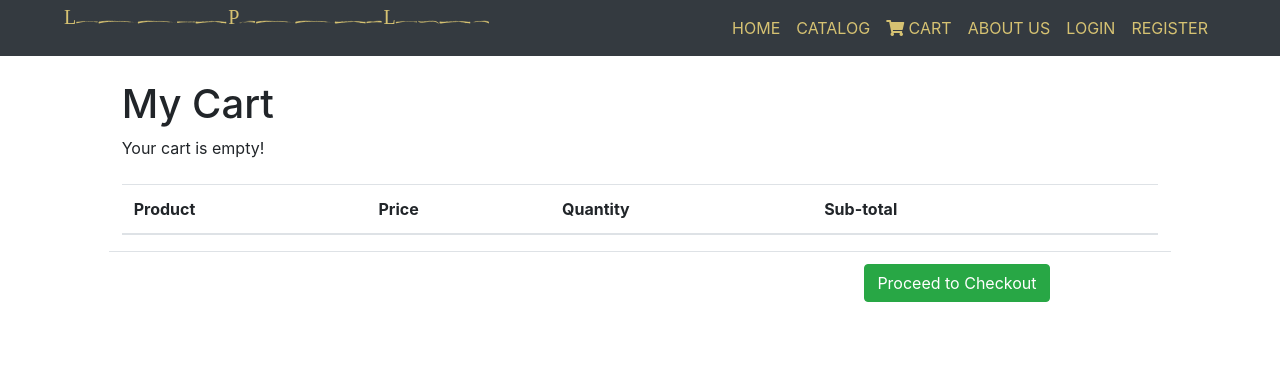
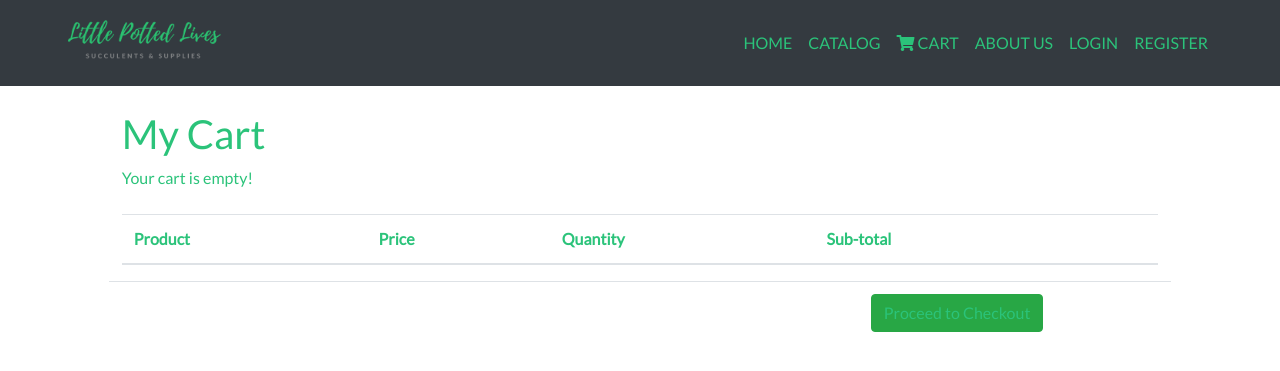
Before and after one commit to ag-ilustre/little-potted-friends-ecommerce, a PHP site: page /app/views/cart.php in a window 1280 px wide. Shown: the top 371 px of the page. Run offline with PHP 8.4, Linux system fonts and the light colour scheme; lists and menus that the app fills with data are empty; some libraries are stand-ins or nearby versions.

Commit message:
includes logo, edits in css

```diff
--- a/app/assets/css/style.css
+++ b/app/assets/css/style.css
@@ -1,21 +1,27 @@
 * {
 	/*background-color: #F7F7F7;*/
-	/*font-family: 'Roboto', sans-serif;*/
+	font-family: 'Lato', sans-serif;
+	color: rgba(43,195,122,1) !important;
 }
 
-@font-face {
-  font-family: AmithenExtra;
-  src: url(../font/AmithenExtra.otf);
+/*@font-face {
+  font-family: Amithen;
+  src: url(../font/Amithen.otf);
 }
-
+*/
 
 /*HEADER*/
+/*
+#storeName {
+	color: rgba(43,195,122,1) !important;
+	font-size: 1.5rem;
+	font-family: 'Satisfy', cursive ;
+}*/
 
-#storeName {
-	color: #d6c272 !important;
-	font-family: AmithenExtra !important;
+#companyLogo {
+	height: 60px;
+	width: auto;
 }
-
 /*#nav-home {
 	color: #d6c272 !important;
 	height: 1rem;
@@ -23,24 +29,24 @@
 }*/
 
 .nav-link:link {
-	color: #d6c272 !important;
+	color: rgba(43,195,122,1) !important;
 }
 
 .nav-link:hover {
-	color: #d6c272 !important;
-	height: 1rem;
+	color: #2BC372 !important;
+	font-size: 1rem;
 	border-color: #F7F7F7;
 }
 
 .nav-link:active {
-	color: #d6c272 !important;
-	height: 1rem;
+	color: #2BC372 !important;
+	font-size: 1rem;
 	border-color: #F7F7F7;
 }
 
 .nav-link:visited {
-	color: #d6c272 !important;
-	height: 1rem;
+	color: #2BC372 !important;
+	font-size: 1rem;
 	border-color: #F7F7F7;
 }
 
--- a/app/partials/header.php
+++ b/app/partials/header.php
@@ -14,11 +14,10 @@
     <link rel="stylesheet" href="https://use.fontawesome.com/releases/v5.5.0/css/all.css" integrity="sha384-B4dIYHKNBt8Bc12p+WXckhzcICo0wtJAoU8YZTY5qE0Id1GSseTk6S+L3BlXeVIU" crossorigin="anonymous">
 
     <!-- google font -->
-    <link href="https://fonts.googleapis.com/css?family=Roboto" rel="stylesheet">
+   <link href="https://fonts.googleapis.com/css?family=Lato|Satisfy" rel="stylesheet">
 
     <!-- favicon -->
-    <link rel="icon" type="image/png" href="../assets/images/cactus.png">
-    <!-- <div>Icons made by <a href="https://www.freepik.com/" title="Freepik">Freepik</a> from <a href="https://www.flaticon.com/"           title="Flaticon">www.flaticon.com</a> is licensed by <a href="http://creativecommons.org/licenses/by/3.0/"          title="Creative Commons BY 3.0" target="_blank">CC 3.0 BY</a></div> -->
+    <link rel="icon" type="image/png" href="../assets/images/favicon.png">
 
     <!-- external stylesheet -->
     <link rel="stylesheet" type="text/css" href="../assets/css/style.css">
@@ -29,7 +28,7 @@
   </head>
   <body>
     <nav class="navbar navbar-expand-lg navbar-dark bg-dark mb-4 sticky-top">
-      <a class="navbar-brand px-5" href="index.php" id="storeName">Little Potted Lives</a>
+      <a class="navbar-brand px-5" href="index.php" id="storeName"><img src="../assets/images/lpl_storename.png" id="companyLogo"></a>
       <button class="navbar-toggler" type="button" data-toggle="collapse" data-target="#navbarSupportedContent" aria-controls="navbarSupportedContent" aria-expanded="false" aria-label="Toggle navigation">
         <span class="navbar-toggler-icon"></span>
       </button>
```
Also changed, not shown: app/assets/font/Carosello/Carosello-Regular.otf (added), app/assets/font/Carosello/Carosello-Regular.ttf (added), app/assets/images/LPL_logo.png (added), app/assets/images/cactus.png (deleted), app/assets/images/favicon.png, app/assets/images/lpl_logo2.png (added), app/assets/images/lpl_logo3.png (added), app/assets/images/lpl_logo4.png (added), app/assets/images/lpl_storename.png (added), 3 other files.
